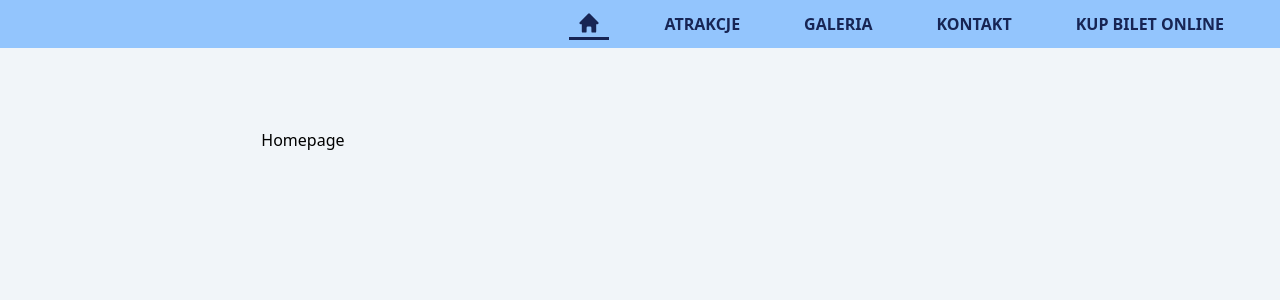
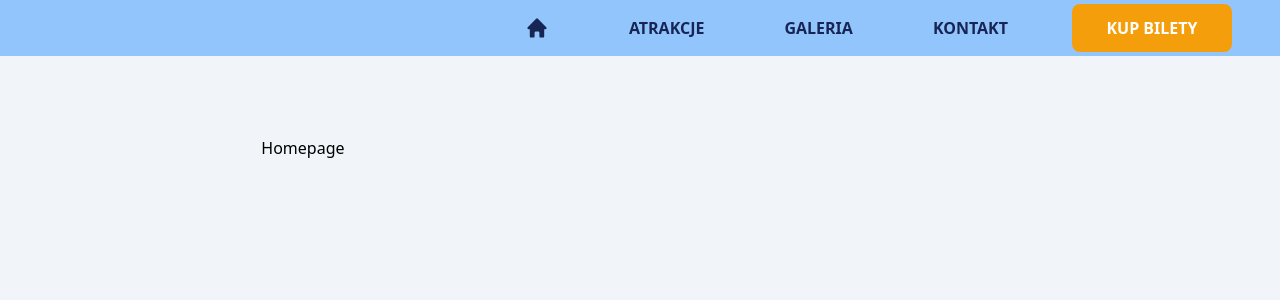
Before and after one commit to kwawrzynczak/digital-marketing, a React (Vite) app: page / in a window 1280 px wide. Shown: the top 300 px of the page. Built offline with nearby package versions, Linux system fonts and the light colour scheme.

Commit message:
Add button animation

```diff
--- a/src/components/Navbar.jsx
+++ b/src/components/Navbar.jsx
@@ -19,14 +19,14 @@ const tabs = [
     path: '/contact',
   },
   {
-    name: 'Kup bilet online',
+    name: 'Kup bilety',
     path: '/tickets',
   },
 ];
 
 const Navbar = () => {
   return (
-    <div className="flex h-12 min-w-full items-center justify-end gap-12 bg-blue-300 px-12">
+    <div className="flex min-w-full items-center justify-end gap-12 bg-blue-300 px-12">
       {tabs.map(({ name, path }) => (
         <NavbarTab key={name} name={name} path={path} />
       ))}
--- a/src/components/NavbarTab.jsx
+++ b/src/components/NavbarTab.jsx
@@ -1,5 +1,6 @@
 import { NavLink } from 'react-router-dom';
 import { twMerge } from 'tailwind-merge';
+import { ArrowRightIcon } from '@heroicons/react/20/solid';
 
 const NavbarTab = ({ name, path }) => {
   return (
@@ -7,12 +8,18 @@ const NavbarTab = ({ name, path }) => {
       to={path}
       className={({ isActive }) =>
         twMerge(
-          'flex h-8 items-center p-2 transition-colors duration-300 hover:bg-blue-400',
-          isActive ? 'border-b-[3px] border-blue-950' : '',
+          'flex items-center justify-center p-4 text-blue-950 transition-all duration-300 hover:bg-blue-400',
+          path === '/tickets' &&
+            'group relative w-40 rounded-lg bg-amber-500 p-3 text-white hover:bg-amber-600',
         )
       }
     >
-      <span className="font-bold uppercase text-blue-950">{name}</span>
+      <span className="font-bold uppercase transition-all duration-300 group-hover:-translate-x-3">
+        {name}
+      </span>
+      {path === '/tickets' && (
+        <ArrowRightIcon className="absolute right-5 h-6 w-6 items-center justify-center text-white opacity-0 transition-all duration-300 group-hover:opacity-100" />
+      )}
     </NavLink>
   );
 };
--- a/src/pages/Gallery.jsx
+++ b/src/pages/Gallery.jsx
@@ -1,5 +1,5 @@
 const Gallery = () => {
-  return <h1>Gallery</h1>;
+  return <div> </div>;
 };
 
 export default Gallery;
```
